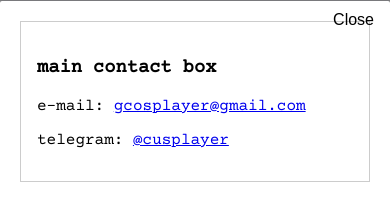
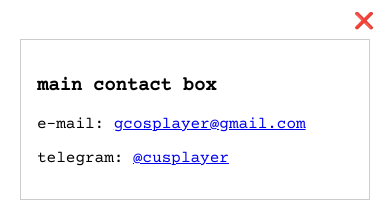
Before and after one commit to cusplayer/aurteur, a React (Create React App) app: page / in a window 390 px wide. Both pictures are taken after a click on the item "contacts". Shown: the top 201 px of the page. Built offline with nearby package versions, Linux system fonts and the light colour scheme; no server answers.

Commit message:
Mobile v1.01

```diff
--- a/src/ContactsModal.js
+++ b/src/ContactsModal.js
@@ -20,7 +20,7 @@ const ContactsModal = ({ closeModal }) => {
             <p> <a href="https://www.behance.net/aurteur" target="_blank" rel="noopener noreferrer" title="my behance">behance</a> </p>
           </div>
         </div>
-        <button className="close-modal-button" onClick={closeModal}>Close</button>
+        <button className="close-modal-button" onClick={closeModal}><span role="img" aria-label="Close">❌</span></button>
       </div>
     </div>
   );
--- a/src/Menu.js
+++ b/src/Menu.js
@@ -49,7 +49,7 @@ const Menu = () => {
     // Проверяем, является ли устройство мобильным
     const isMobileDevice = () => {
       return (
-        /Android|webOS|iPhone|iPad|iPod|BlackBerry|IEMobile|Opera Mini/i.test(navigator.userAgent) ||
+        /Android|webOS|iPhone|iPod|BlackBerry|IEMobile|Opera Mini/i.test(navigator.userAgent) ||
         window.innerWidth < 768 // Например, мобильным будем считать устройства с шириной менее 768px
       );
     };
--- a/src/contacts.css
+++ b/src/contacts.css
@@ -29,6 +29,7 @@
     .modal-content {
       background-color: white;
       padding: 20px;
+      padding-top: 56px;
       border-radius: 2px;
       box-shadow: 0 2px 4px rgba(0, 0, 0, 0.2);
       max-width: 95%;
```
